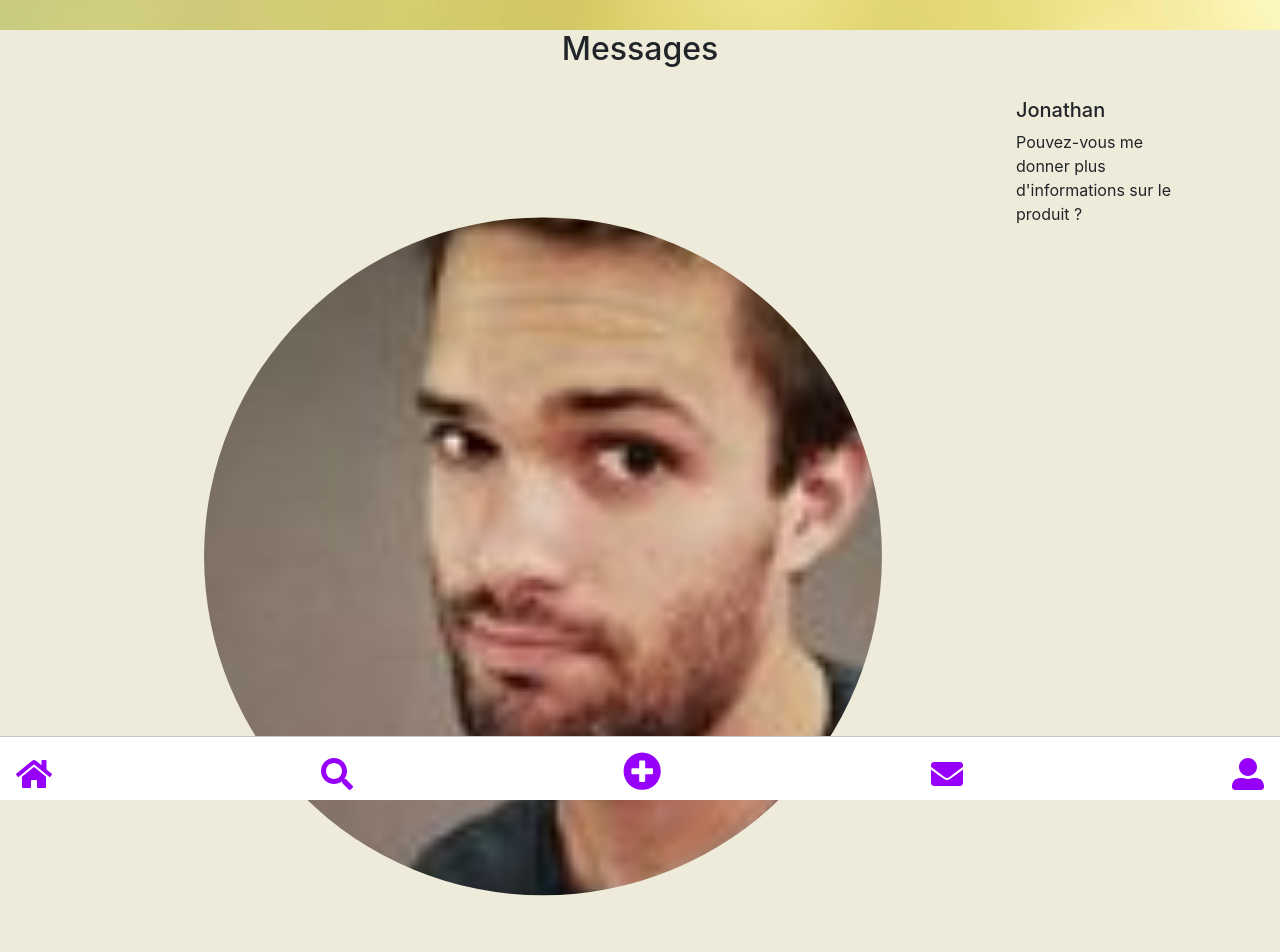
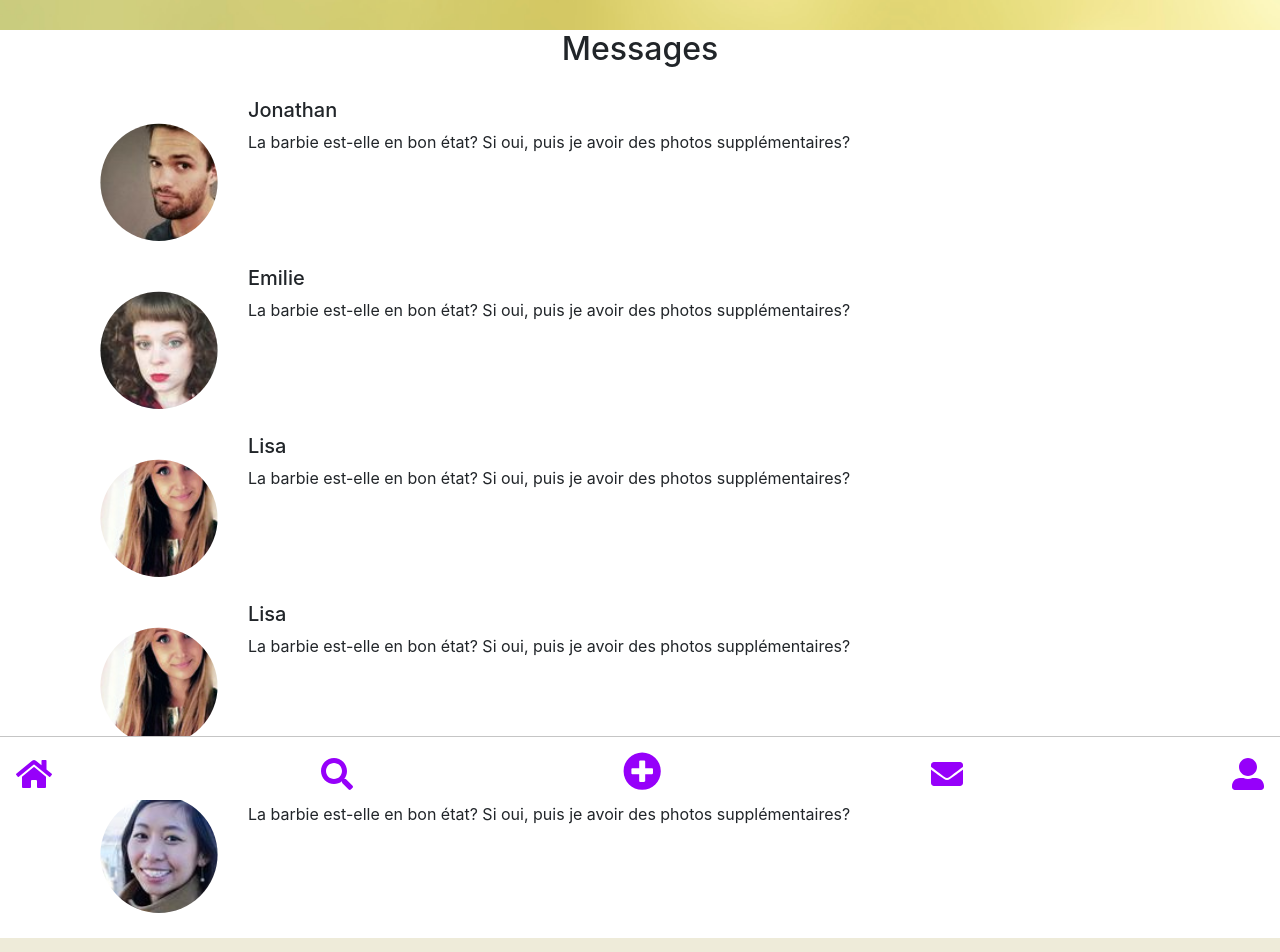
Before and after one commit to EmilieWoolf/ekitoy, a React (Create React App) app: page /message in a window 1280 px wide. Shown: the top 952 px of the page. Built offline with nearby package versions, Linux system fonts and the light colour scheme.

Commit message:
ajout css

```diff
--- a/src/App.css
+++ b/src/App.css
@@ -27,3 +27,7 @@
 .App-link {
   color: #61dafb;
 }
+
+img {
+  width : 100% !important;
+}
--- a/src/App.js
+++ b/src/App.js
@@ -1,10 +1,10 @@
 import React from 'react';
 import Navbar from './components/navbar'
-import './App.css';
 import reducer from './reducers/reducer';
 import { Provider } from 'react-redux';
 import { createStore, applyMiddleware } from 'redux';
 import thunk from 'redux-thunk';
+import './App.css';
 
 const store = createStore(reducer, applyMiddleware(thunk))
 
--- a/src/back/app.js
+++ b/src/back/app.js
@@ -6,9 +6,8 @@ const path = require('path');
 const connection = require('./conf');
 const port = 5000 ;
 
-app.use(express.json());
 
-app.use(express.static('public'));
+
 
 const app = express();
 app.use(require('cors')())
@@ -23,6 +22,8 @@ app.use(bodyParser.json());
 app.get('/', function (request, response) {
 	response.sendFile(path.join(__dirname + '/Admin.js'));
 });
+
+app.use(express.json());
 
 app.post('/auth', function (request, response) {
 	console.log(request.body)
--- /dev/null
+++ b/src/components/Message.css
@@ -0,0 +1,12 @@
+@media screen and (max-width: 640px) {
+    .container {
+        display: flex  ;
+        flex-direction : column ;
+        align-items: center;
+        justify-content: center;
+        border-top: 1px solid white ;
+        margin-bottom : 13px;
+    }
+
+
+  }
--- a/src/components/Message.js
+++ b/src/components/Message.js
@@ -5,66 +5,75 @@ import user3 from '../img/user3.jpg';
 import user4 from '../img/user4.jpg';
 import user5 from '../img/user5.jpg';
 import './Association.css';
+import './Message.css'
 
 export default class Message extends Component {
 
     render() {
         return (
-            <div style={{backgroundColor:"#eeebda"}}>
-                <h2 style={{marginTop:"30px", marginBottom:"30px", textAlign:"center"}}>Messages</h2>
-                <div className="container" style={{display:"flex", flexDirection:"row"}}>
+
+            <div style={{ backgroundColor: "white" }}>
+                <h2 style={{ marginTop: "30px", marginBottom: "30px", textAlign: "center" }}>Messages</h2>
+                <div className="container" style={{ display: "flex", flexDirection: "row" }}>
                     <div className="roundedImage">
-                        <img src={user3} alt="Icône de l'utilisateur" style={{width:"80px"}}></img>
+                        <img src={user3} alt="Icône de l'utilisateur" ></img>
                     </div>
                     <div>
-                        <h5 style={{textAlign:"left", marginLeft:"15px"}}>Jonathan</h5>
-                        <p style={{textAlign:"left", marginLeft:"15px"}}>Pouvez-vous me donner plus d'informations sur le produit ?</p>
+                        <h5 style={{ textAlign: "left", marginLeft: "15px" }}>Jonathan</h5>
+                        <p style={{ textAlign: "left", marginLeft: "15px" }}>La barbie est-elle en bon état? Si oui, puis je avoir des photos supplémentaires?</p>
                     </div>
                 </div>
 
-                <div className="container" style={{display:"flex", flexDirection:"row", borderTop:"1px solid white", marginBottom:"13px"}}>
-                    <div className="roundedImage" style={{marginTop:"10px"}}>
-                        <img src={user1} alt="Icône de l'utilisateur" style={{width:"80px"}}></img>
+                <div style={{ backgroundColor: "white" }}>
+
+
+                    <div style={{ backgroundColor: "white" }}>
+                        <div className="container" style={{ display: "flex", flexDirection: "row" }}>
+                            <div className="roundedImage">
+                                <img src={user1} alt="Icône de l'utilisateur" ></img>
                             </div>
-                    <div style={{marginTop:"10px"}}>
-                        <h5 style={{textAlign:"left", marginLeft:"15px"}}>Marie</h5>
-                        <p style={{textAlign:"left", marginLeft:"15px"}}>Qu'avez-vous pensé de la barbie ?</p>
+                            <div>
+                                <h5 style={{ textAlign: "left", marginLeft: "15px" }}>Emilie</h5>
+                                <p style={{ textAlign: "left", marginLeft: "15px" }}>La barbie est-elle en bon état? Si oui, puis je avoir des photos supplémentaires?</p>
+                            </div>
                         </div>
                     </div>
 
-
-                <div className="container" style={{display:"flex", flexDirection:"row", borderTop:"1px solid white", marginBottom:"13px"}}>
-                    <div className="roundedImage" style={{marginTop:"10px"}}>
-                        <img src={user2} alt="Icône de l'utilisateur" style={{width:"80px"}}></img>
+                    <div style={{ backgroundColor: "white" }}>
+                        <div className="container" style={{ display: "flex", flexDirection: "row" }}>
+                            <div className="roundedImage">
+                                <img src={user5} alt="Icône de l'utilisateur" ></img>
                             </div>
-                    <div style={{marginTop:"10px"}}>
-                        <h5 style={{textAlign:"left", marginLeft:"15px"}}>Yasmine</h5>
-                        <p style={{textAlign:"left", marginLeft:"15px"}}>Est-il possible de baisser le prix à 5€ ?</p>
+                            <div>
+                                <h5 style={{ textAlign: "left", marginLeft: "15px" }}>Lisa</h5>
+                                <p style={{ textAlign: "left", marginLeft: "15px" }}>La barbie est-elle en bon état? Si oui, puis je avoir des photos supplémentaires?</p>
+                            </div>
                         </div>
                     </div>
 
-
-                <div className="container" style={{display:"flex", flexDirection:"row", borderTop:"1px solid white", marginBottom:"13px"}}>
-                    <div className="roundedImage" style={{marginTop:"10px"}}>
-                        <img src={user4} alt="Icône de l'utilisateur" style={{width:"80px"}}></img>
+                    <div style={{ backgroundColor: "white" }}>
+                        <div className="container" style={{ display: "flex", flexDirection: "row" }}>
+                            <div className="roundedImage">
+                                <img src={user5} alt="Icône de l'utilisateur" ></img>
                             </div>
-                    <div style={{marginTop:"10px"}}>
-                        <h5 style={{textAlign:"left", marginLeft:"15px"}}>Laura</h5>
-                        <p style={{textAlign:"left", marginLeft:"15px"}}>VARCHAAAAAR</p>
+                            <div>
+                                <h5 style={{ textAlign: "left", marginLeft: "15px" }}>Lisa</h5>
+                                <p style={{ textAlign: "left", marginLeft: "15px" }}>La barbie est-elle en bon état? Si oui, puis je avoir des photos supplémentaires?</p>
                             </div>
                         </div>
-
-                <div className="container" style={{display:"flex", flexDirection:"row", borderTop:"1px solid white", marginBottom:"13px"}}>
-                    <div className="roundedImage" style={{marginTop:"10px"}}>
-                        <img src={user5} alt="Icône de l'utilisateur" style={{width:"80px"}}></img>
                     </div>
-                    <div style={{marginTop:"10px"}}>
-                        <h5 style={{textAlign:"left", marginLeft:"15px"}}>Lily</h5>
-                        <p style={{textAlign:"left", marginLeft:"15px"}}>Qu'avez-vous pensé de la barbie ?</p>
+                    <div style={{ backgroundColor: "white" }}>
+                        <div className="container" style={{ display: "flex", flexDirection: "row" }}>
+                            <div className="roundedImage">
+                                <img src={user4} alt="Icône de l'utilisateur" ></img>
+                            </div>
+                            <div>
+                                <h5 style={{ textAlign: "left", marginLeft: "15px" }}>Nina</h5>
+                                <p style={{ textAlign: "left", marginLeft: "15px" }}>La barbie est-elle en bon état? Si oui, puis je avoir des photos supplémentaires?</p>
                             </div>
                         </div>
-
-
+                    </div>
+                    </div>
                 </div>
                 );
             }
```
Also changed, not shown: 2 other files (tests, documents, lock files or other folders). Lines whose indentation alone changed are shown as unchanged.
